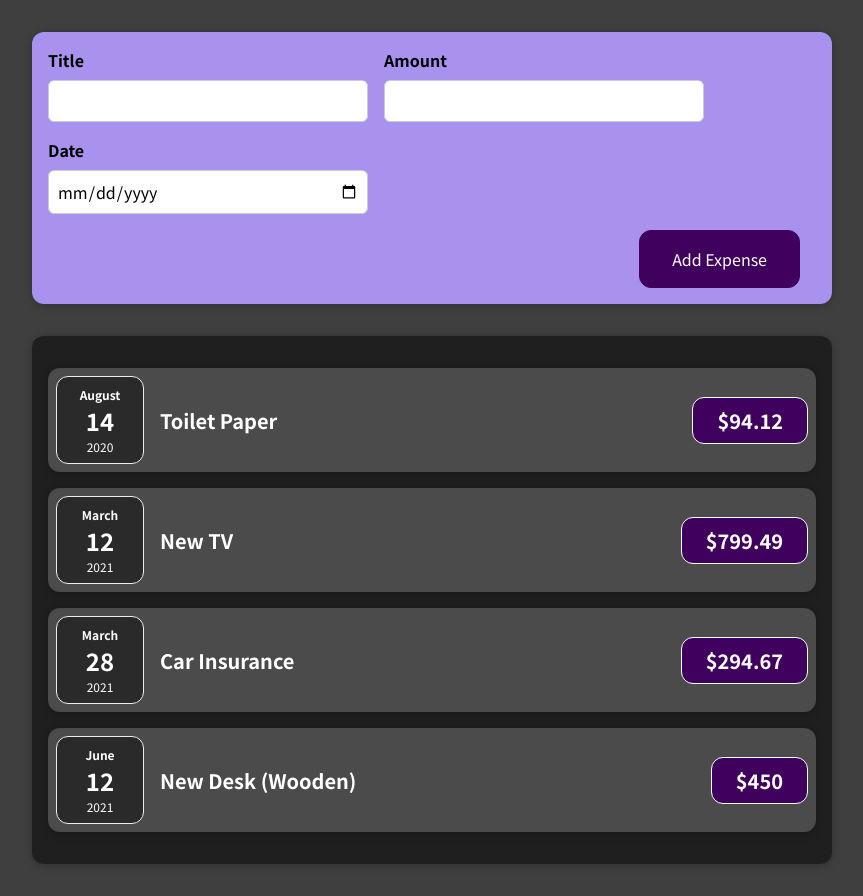
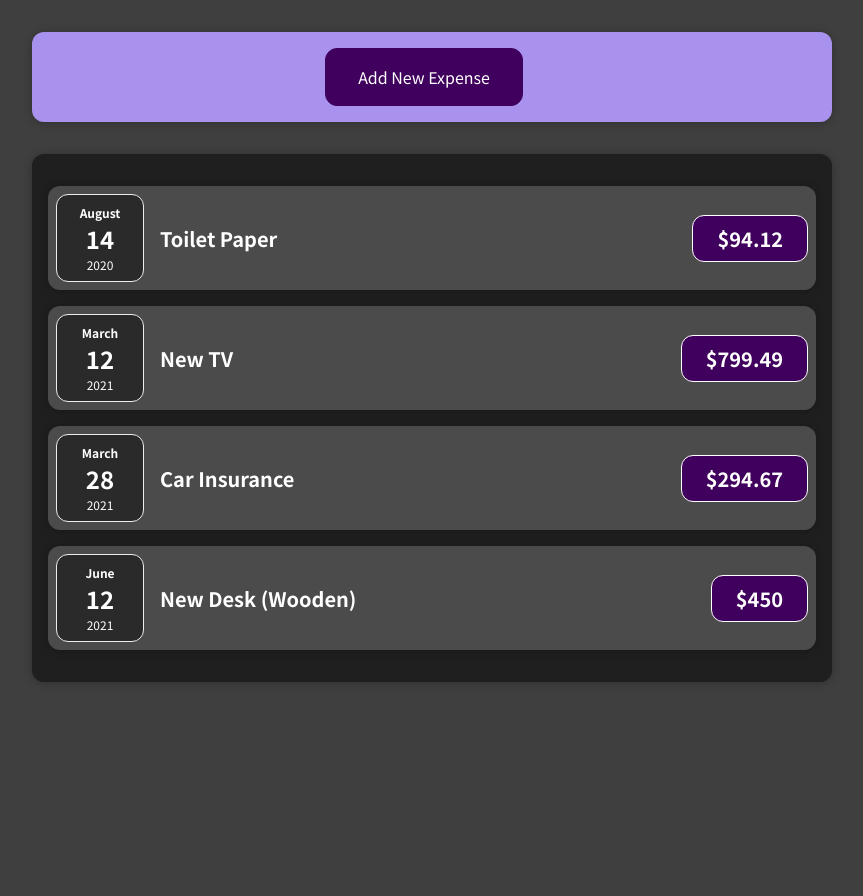
Before and after one commit to Sepinood-Karimi/ExpenseTracker, a React (Create React App) app: page / in a window 1280 px wide. Shown: the whole page, without its empty margins (208-1071 px from the left). After the commit the page ends 800 px from the top, so only its background shows below. Built offline with nearby package versions, Linux system fonts and the light colour scheme.

Commit message:
cancel and add new expense UI

```diff
--- a/src/NewExpenses/ExpenseForm.js
+++ b/src/NewExpenses/ExpenseForm.js
@@ -1,7 +1,7 @@
 import React,{useState} from "react";
 import './ExpenseForm.css';
 
-const ExpenseForm = ({onSaveNewExpense}) => {
+const ExpenseForm = ({onSaveNewExpense,onCancel}) => {
     const[enteredTitle,setEnteredTitle]=useState('');
     const[enteredAmount,setEnteredAmount]=useState('');
     const[enteredDate,setEnteredDate]=useState('');
@@ -28,6 +28,9 @@ const ExpenseForm = ({onSaveNewExpense}) => {
         setEnteredAmount('');
         setEnteredDate('');
     }
+    const cancelHandler = () => {
+      onCancel();
+    }
     return(
       <form onSubmit={formSubmissionHandler}>
           <div className="new-expense__controls">
@@ -53,12 +56,15 @@ const ExpenseForm = ({onSaveNewExpense}) => {
                 <label> Date </label>
                 <input
                     type="date"
+                    min="2019-01-01"
+                    max="2022-12-31"
                     onChange={dateChangeHandler}
                     value={enteredDate}
                 />
             </div>
           </div>
           <div className="new-expense__actions">
+              <button type="button" onClick={cancelHandler}> Cancel </button>
               <button type="submit"> Add Expense </button>
           </div>
       </form>
--- a/src/NewExpenses/NewExpense.js
+++ b/src/NewExpenses/NewExpense.js
@@ -1,17 +1,27 @@
+import React,{useState} from "react";
 import './NewExpense.css';
 import ExpenseForm from "./ExpenseForm";
 
 const NewExpense = ({onAddNewExpenseData}) => {
+    const [add,setAdd]=useState(false)
     const saveNewExpenseHandler = (newExpense) => {
       const expenseData={
           ...newExpense,
           id : Math.random().toString()
       };
         onAddNewExpenseData(expenseData);
+        setAdd(false);
+    }
+    const addNewExpenseHandler = () => {
+      setAdd(true);
+    }
+    const cancelFormSub = () => {
+      setAdd(false);
     }
   return(
       <div className="new-expense">
-          <ExpenseForm onSaveNewExpense={saveNewExpenseHandler}/>
+          {!add && <button onClick={addNewExpenseHandler}> Add New Expense</button>}
+          {add && <ExpenseForm onSaveNewExpense={saveNewExpenseHandler} onCancel={cancelFormSub}/>}
       </div>
   );
 };
```
